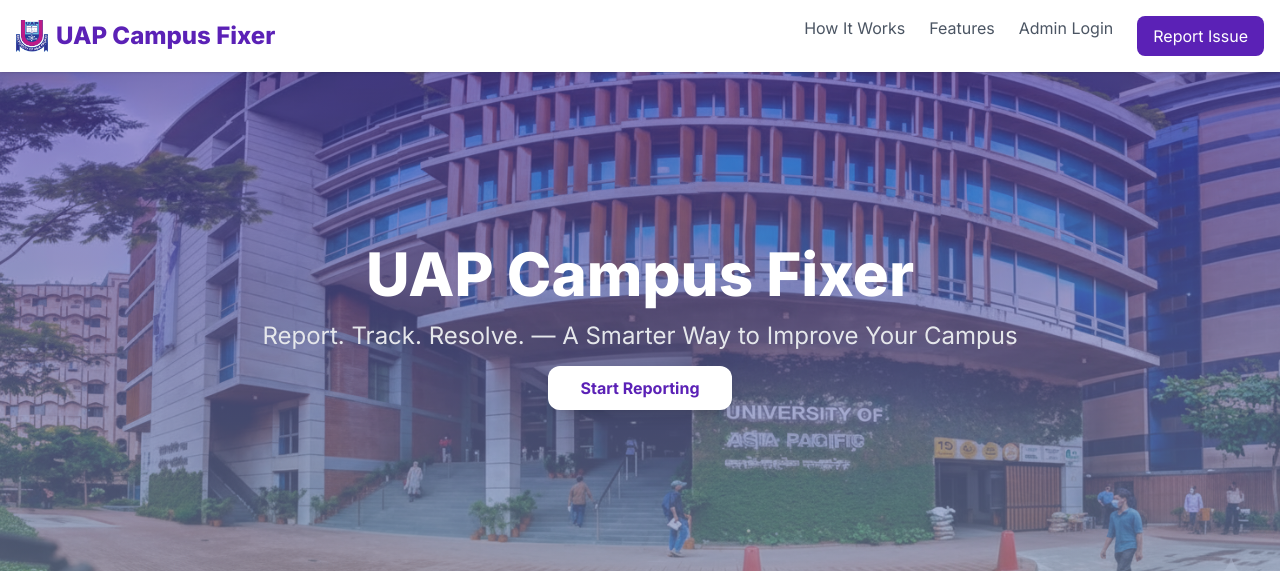
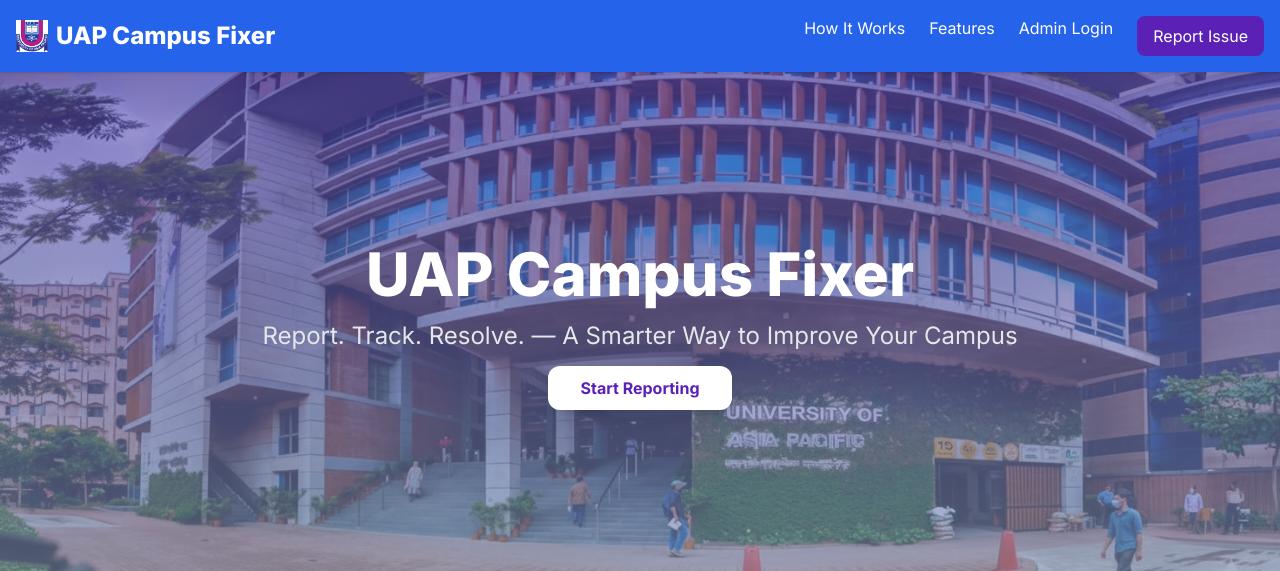
Before and after one commit to rokonur-zaman-rokon/UAP-CAMPUS-FIXER, a Django app: page / in a window 1280 px wide. Shown: the top 571 px of the page. Run offline with Django 5.2, Linux system fonts and the light colour scheme; some libraries are stand-ins or nearby versions.

Commit message:
header update

```diff
--- a/fixer_app/templates/front_page.html
+++ b/fixer_app/templates/front_page.html
@@ -34,21 +34,22 @@
 <body class="bg-gray-50 text-gray-800">
 
   <!-- Navbar -->
-  <header class="sticky top-0 bg-white shadow z-50">
+<header class="sticky top-0 bg-blue-600 shadow z-50">
   <nav class="max-w-7xl mx-auto flex items-center justify-between p-4">
     <div class="flex items-center space-x-2">
       <img src="{% static 'images/logo.png' %}" class="h-8" alt="UAP Logo">
-        <span class="text-2xl font-extrabold text-violet-800"> UAP Campus Fixer</span>
+      <span class="text-2xl font-extrabold text-white"> UAP Campus Fixer</span>
     </div>
-      <div class="hidden md:flex space-x-6 text-gray-600 font-medium">
-        <a href="#how" class="hover:text-violet-800">How It Works</a>
-        <a href="#features" class="hover:text-violet-800">Features</a>
-        <a href="#" class="hover:text-violet-800">Admin Login</a>
+    <div class="hidden md:flex space-x-6 text-white font-medium">
+      <a href="#how" class="hover:text-gray-200">How It Works</a>
+      <a href="#features" class="hover:text-gray-200">Features</a>
+      <a href="#" class="hover:text-gray-200">Admin Login</a>
       <a href="#report" class="bg-violet-800 text-white px-4 py-2 rounded-lg hover:bg-violet-900">Report Issue</a>
     </div>
     <a href="#report" class="md:hidden bg-violet-800 text-white px-3 py-2 rounded-lg">Report</a>
   </nav>
 </header>
+
 
   <!-- Hero Section -->
   <section class="hero-bg h-[500px] flex items-center justify-center text-center text-white relative">
```
Lines whose indentation alone changed are shown as unchanged.
